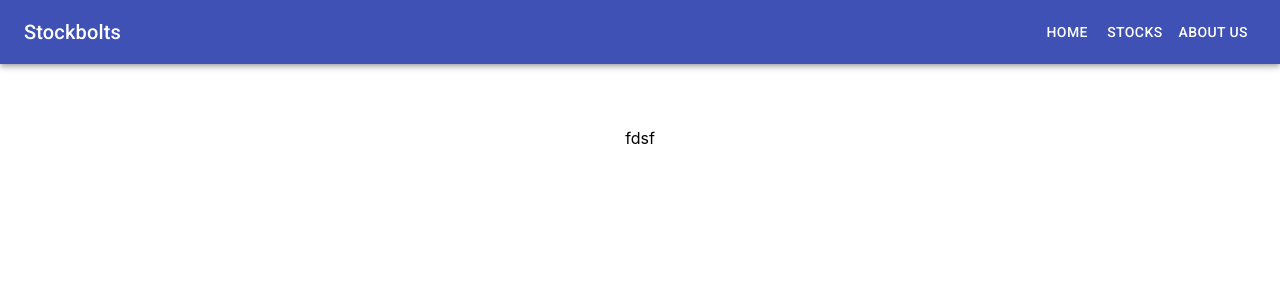
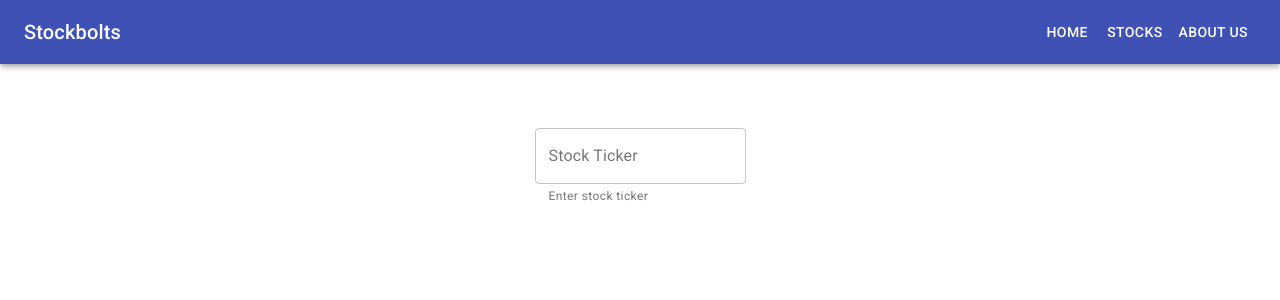
Before and after one commit to milosbunijevac/stockmonitoring_ui, a React (Create React App) app: page /stocks in a window 1280 px wide. Shown: the top 300 px of the page. Built offline with nearby package versions, Linux system fonts and the light colour scheme.

Commit message:
Got textfield hooked up to use redux state

```diff
--- a/src/components/Stocks/Stocks.tsx
+++ b/src/components/Stocks/Stocks.tsx
@@ -1,10 +1,30 @@
-import React from "react";
-// import Input from "@material-ui/core/Input";
+import React, { ChangeEvent } from "react";
+import { useDispatch, useSelector } from "react-redux";
+import TextField from "@material-ui/core/TextField";
+import { StockTickerNameState } from "../../type";
+import { editTickerNameActionCreator } from "../../redux/store";
 
 const Stocks: React.FC = () => {
+  const dispatch = useDispatch();
+  const tickerValue = useSelector(
+    (state: StockTickerNameState) => state.ticker
+  );
+
+  const handleTickerChange = (e: ChangeEvent<HTMLInputElement>): void => {
+    e.preventDefault();
+    dispatch(editTickerNameActionCreator(e.target.value));
+  };
+
   return (
     <>
-      <div>fdsf</div>
+      <TextField
+        id="stockTickerEntry"
+        label="Stock Ticker"
+        variant="outlined"
+        value={tickerValue}
+        onChange={handleTickerChange}
+        helperText="Enter stock ticker"
+      />
     </>
   );
 };
```
